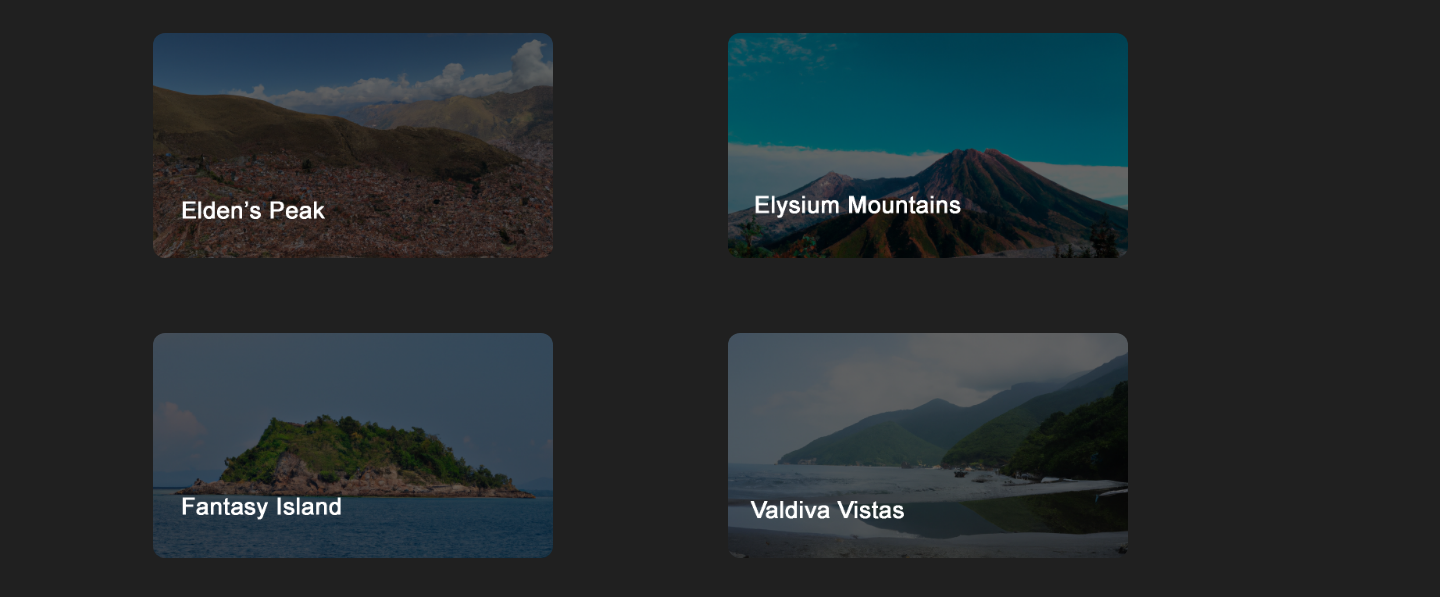
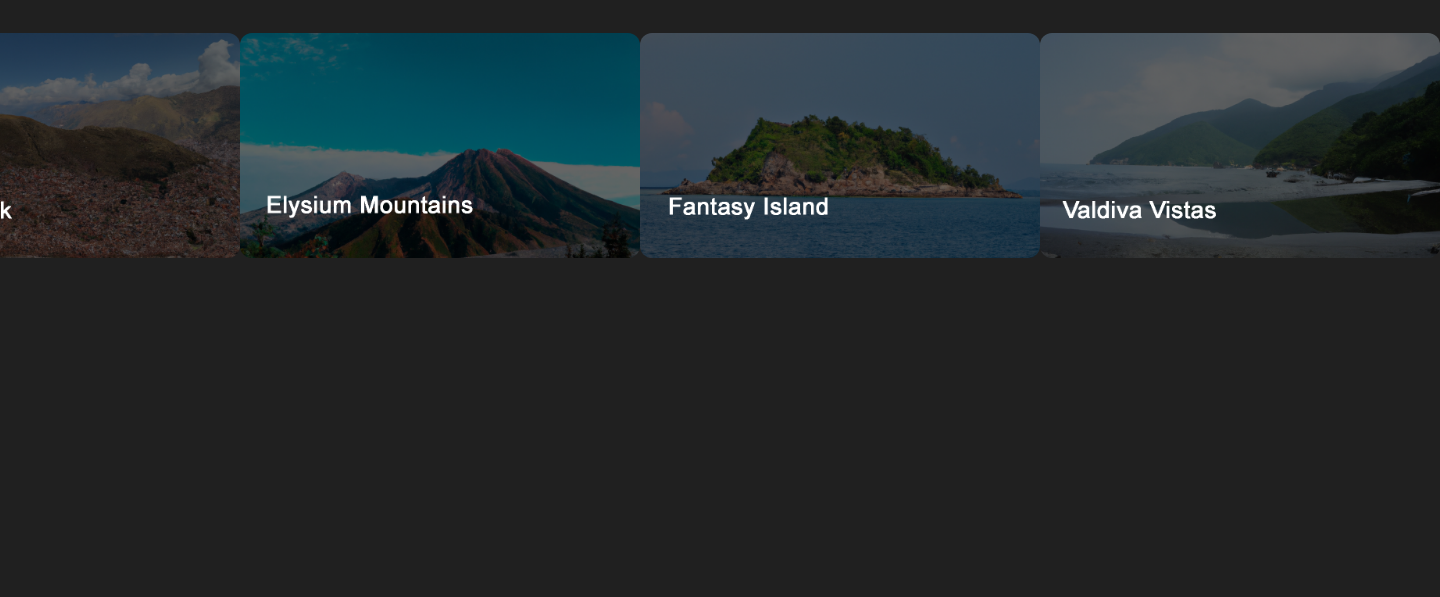
Before and after one commit to FacuMasague/AI-Blog, a website: page index.html in a window 1280 px wide. Shown: the part 803-1400 px from the top of the page, 1440 px wide, since content can reach past the window. After the commit the page ends 1100 px from the top, so only its background shows below. Drawn offline with Linux system fonts and the light colour scheme.

Commit message:
More animations

```diff
--- a/scss/_main.scss
+++ b/scss/_main.scss
@@ -69,17 +69,13 @@
         }
     }
     .main_destinations{
-        width: 1150px;
         ul{
-            height: 600px;
-            display: grid;
-            grid-template-columns: 1fr 1fr;
-            grid-template-rows: 1fr 1fr;
+            height: 300px;
             list-style: none;
+            display: flex;
+            justify-content: center;
+            align-items: center;
             li{
-                display: flex;
-                justify-content: center;
-                align-items: center;
                 a{
                     img{
                         border-radius: .75rem;
```
Also changed, not shown: css/style.css.
